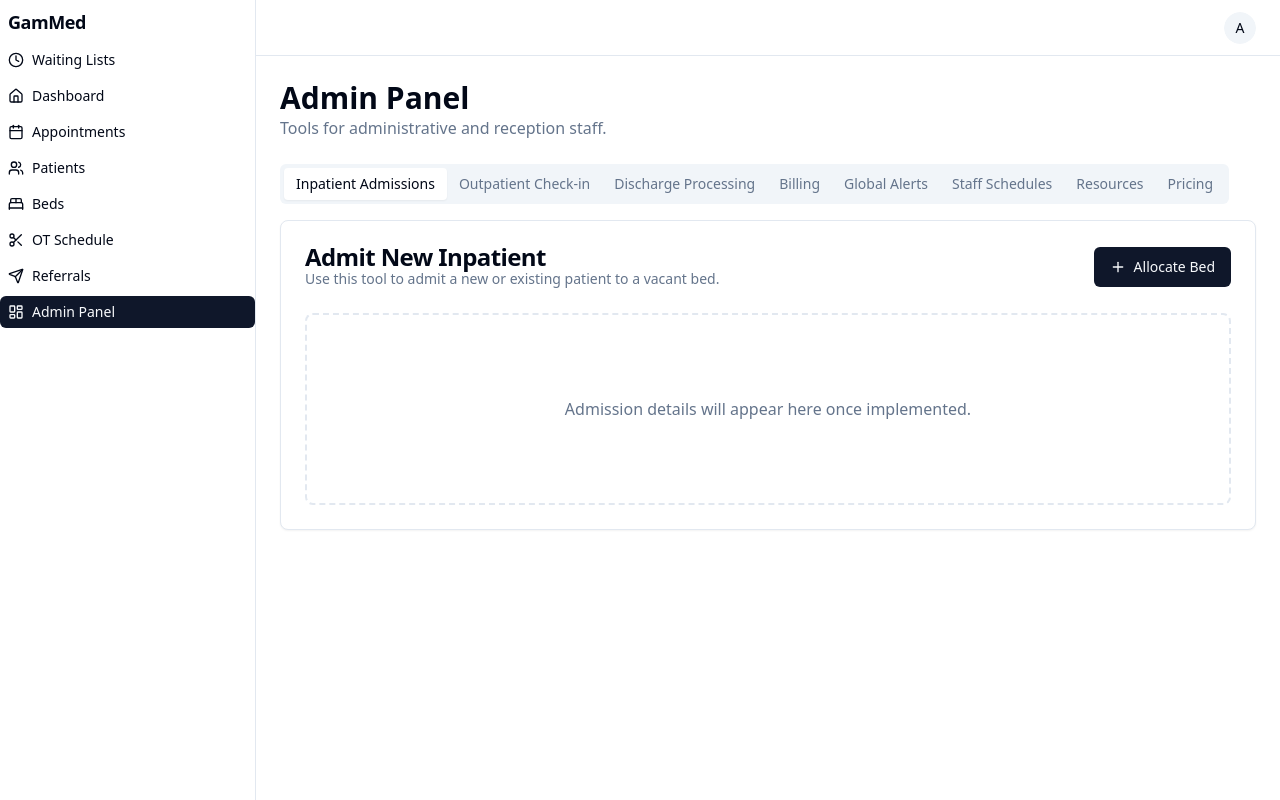
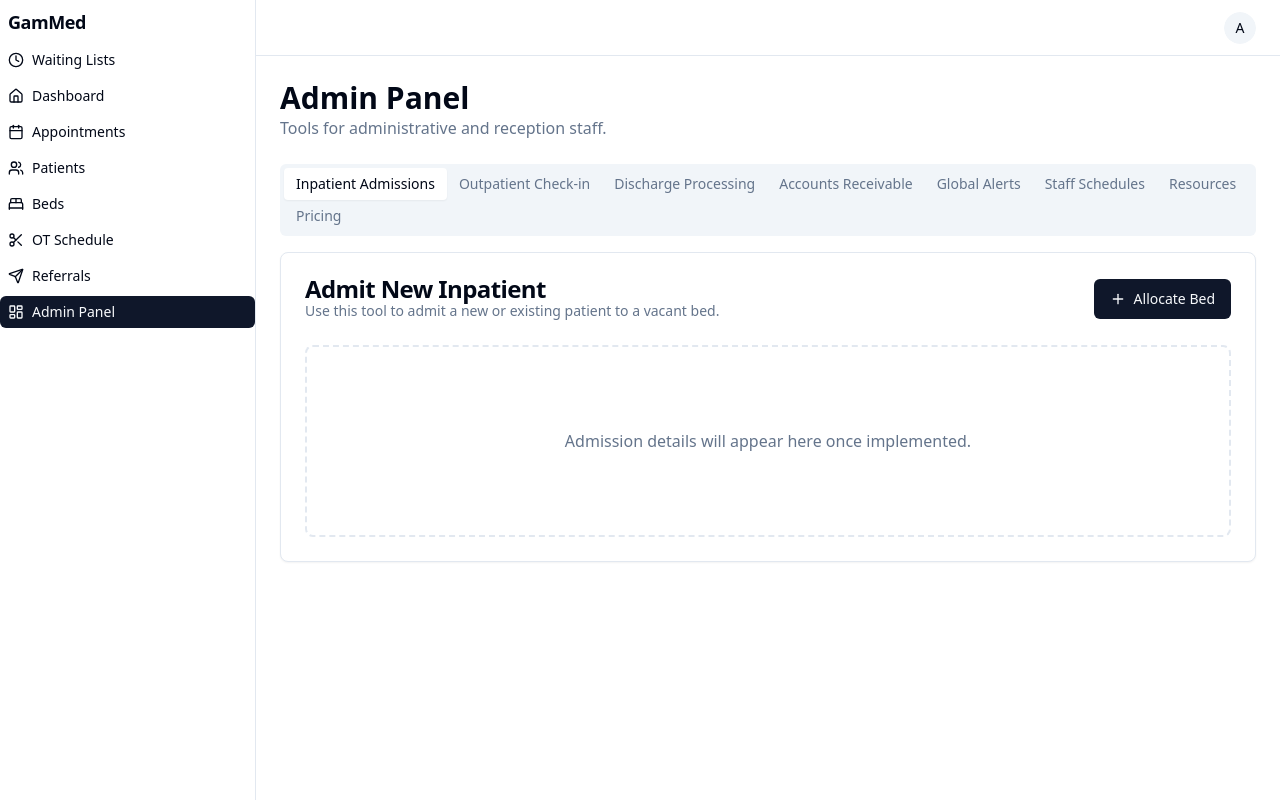
Before and after one commit to jgambrah/GAM_Med, a Next.js app: page /dashboard/admin in a window 1280 px wide. Built offline with nearby package versions, Linux system fonts and the light colour scheme.

Commit message:
on the admin panel i can't see the account receivables

```diff
--- a/src/app/dashboard/admin/page.tsx
+++ b/src/app/dashboard/admin/page.tsx
@@ -31,7 +31,7 @@ export default function AdminPage() {
           <TabsTrigger value="inpatient-admissions">Inpatient Admissions</TabsTrigger>
           <TabsTrigger value="outpatient-checkin">Outpatient Check-in</TabsTrigger>
           <TabsTrigger value="discharge-processing">Discharge Processing</TabsTrigger>
-          <TabsTrigger value="billing">Billing</TabsTrigger>
+          <TabsTrigger value="ar">Accounts Receivable</TabsTrigger>
           <TabsTrigger value="global-alerts">Global Alerts</TabsTrigger>
           <TabsTrigger value="staff-schedules">Staff Schedules</TabsTrigger>
           <TabsTrigger value="resources">Resources</TabsTrigger>
@@ -46,7 +46,7 @@ export default function AdminPage() {
         <TabsContent value="discharge-processing" className="mt-4">
             <DischargeDashboard />
         </TabsContent>
-        <TabsContent value="billing" className="mt-4">
+        <TabsContent value="ar" className="mt-4">
             <BillingDashboard />
         </TabsContent>
          <TabsContent value="global-alerts" className="mt-4">
```
